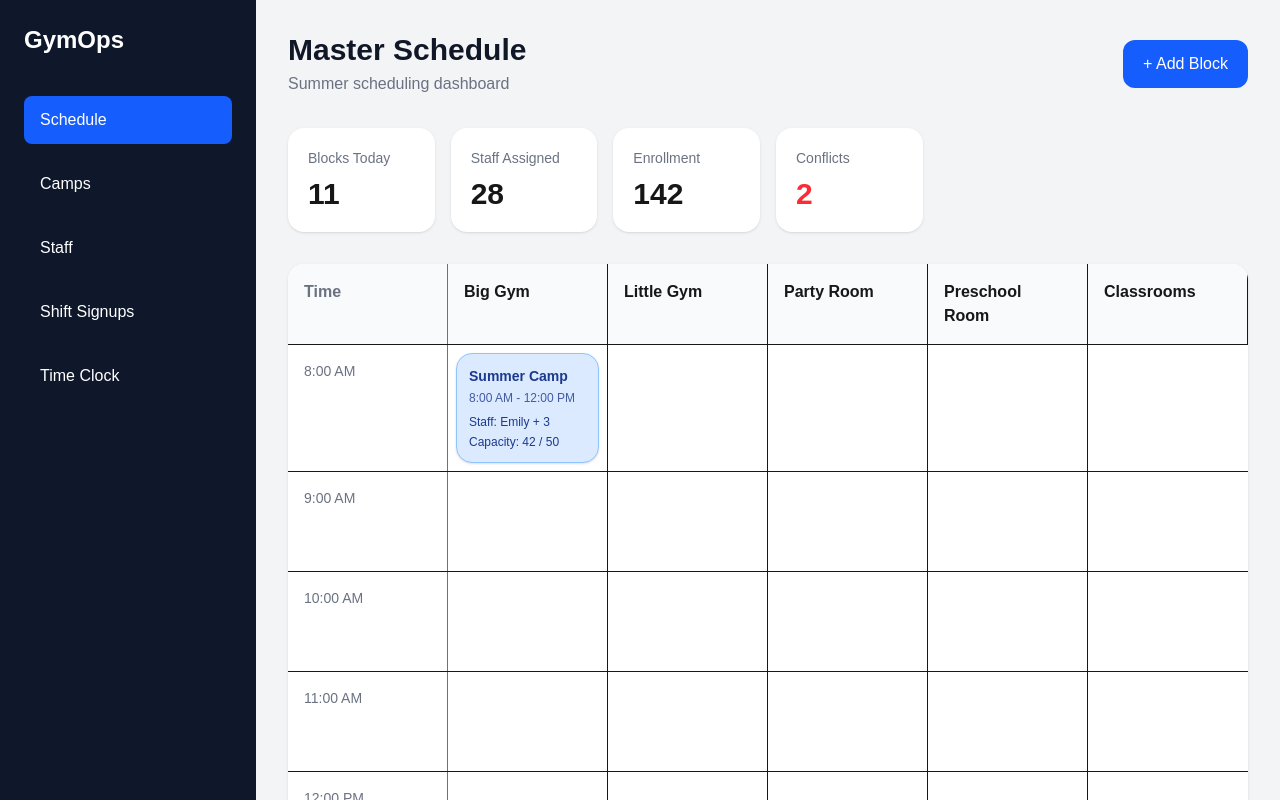
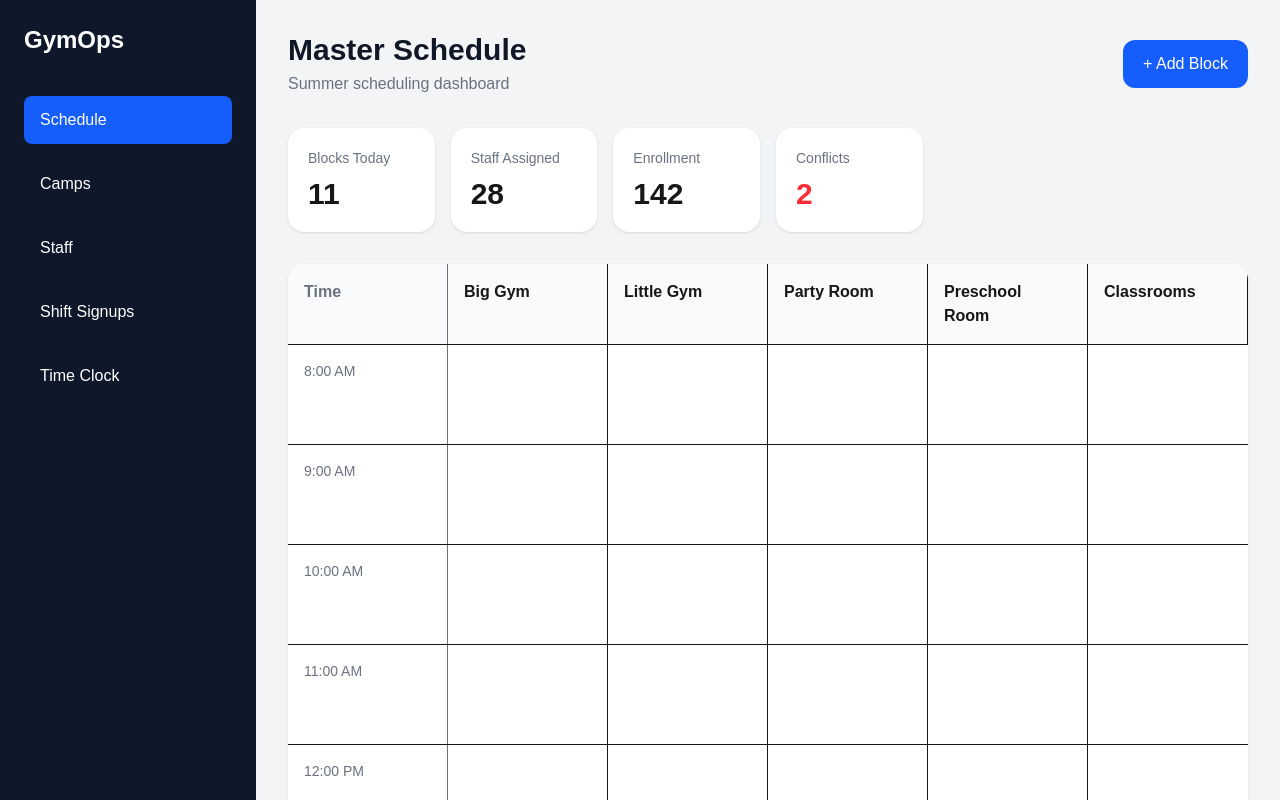
Before and after one commit to emead907/GymOpsApp, a Next.js app: page / in a window 1280 px wide. Built offline with nearby package versions, Linux system fonts and the light colour scheme.

Commit message:
more updates

```diff
--- a/src/app/page.tsx
+++ b/src/app/page.tsx
@@ -213,27 +213,26 @@ function handleSaveBlock() {
       </div>
 
 
-      {/* Gym Floor */}
+        {/* Big Gym */}
         <div className="border-r p-2 relative">
-        {time === "8:00 AM" && (
+
+          {scheduleItems
+            .filter(
+              (item) =>
+                item.location === "Big Gym" &&
+                item.startHour === time.slice(0, 2)
+            )
+            .map((item) => (
               <ScheduleBlock
-            title="Summer Camp"
-            time="8:00 AM - 12:00 PM"
-            staff="Emily + 3"
-            capacity="42 / 50"
-            type="camp"
+                key={item.id}
+                title={item.title}
+                time={item.time}
+                staff={item.staff}
+                capacity={item.capacity}
+                type={item.type}
               />
-        )}
+            ))}
 
-        {time === "1:00 PM" && (
-          <ScheduleBlock
-            title="Ninja"
-            time="1:00 PM - 2:00 PM"
-            staff="Adam"
-            capacity="6/8"
-            type="class"
-          />
-        )}
         </div>
 
         {/* Little Gym */}
```
Lines whose indentation alone changed are shown as unchanged.
